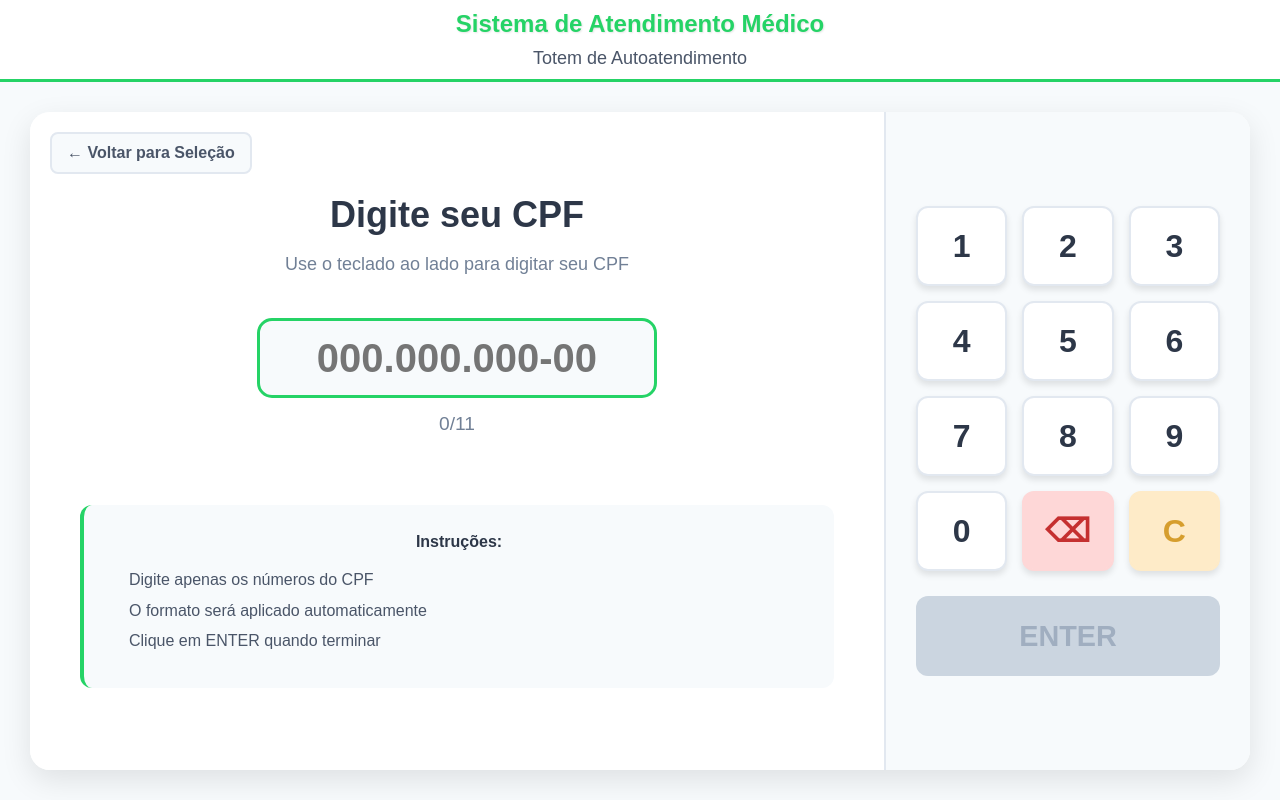
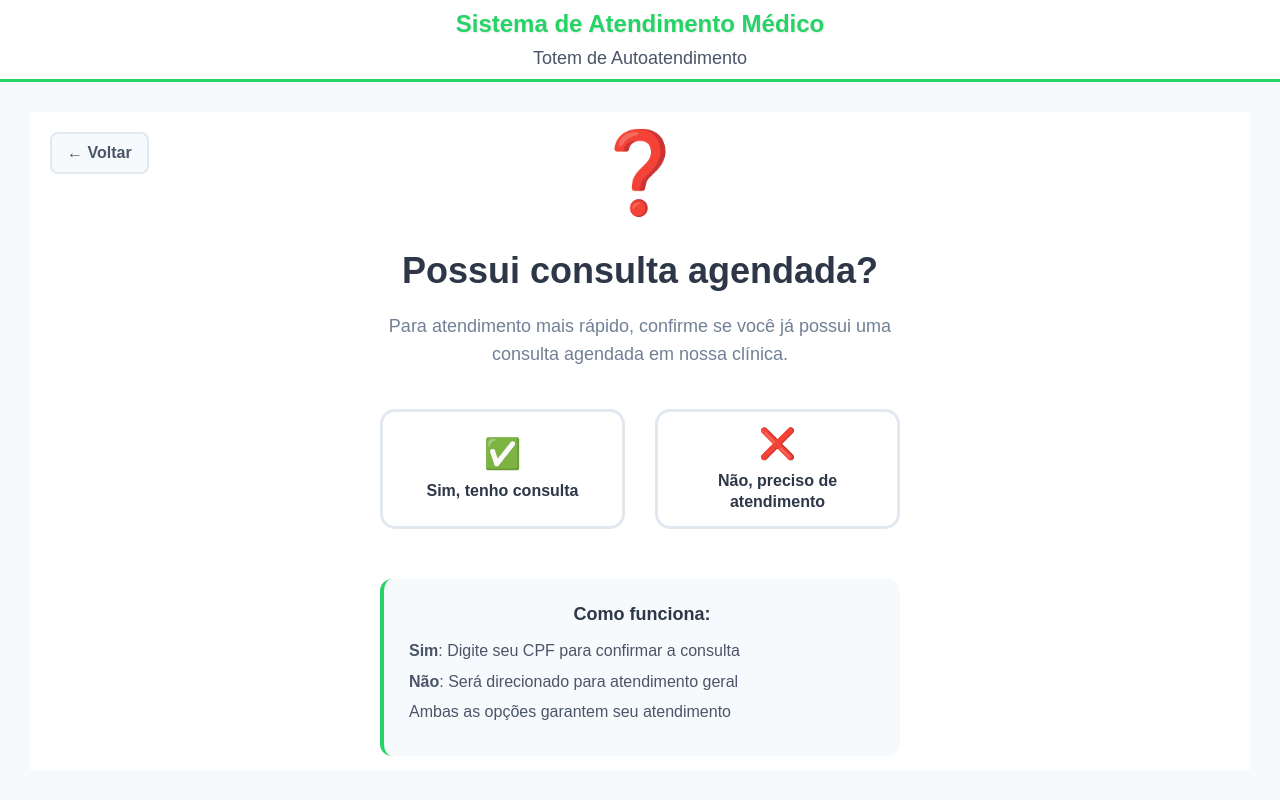
Before and after one commit to clovisantunes/totem, a React (Vite) app: page / in a window 1280 px wide. Both pictures are taken after a click on the button 349 px from the left and 367 px from the top of the page. Built offline with nearby package versions, Linux system fonts and the light colour scheme.

Commit message:
Added confirmScreen

```diff
--- a/src/components/Totem.tsx
+++ b/src/components/Totem.tsx
@@ -1,5 +1,6 @@
 import React, { useState } from 'react';
 import InitialScreen from './screens/InitialScreen';
+import ConsultaConfirmScreen from './screens/ConsultaConfirmScreen'; // Importe o novo componente
 import CpfScreen from './screens/CpfScreen';
 import HasAppointmentScreen from './screens/HasAppointmentScreen';
 import NoAppointmentScreen from './screens/NoAppointmentScreen';
@@ -104,10 +105,26 @@ const Totem: React.FC = () => {
         setState(prev => ({
           ...prev,
           loading: false,
+          currentScreen: 'consultaConfirm'
+        }));
+      } else {
+        generateTicket('assistance', serviceType);
+      }
+    }, 1000);
+  };
+
+  const handleConsultaConfirm = (temConsulta: boolean) => {
+    setState(prev => ({ ...prev, loading: true }));
+
+    setTimeout(() => {
+      if (temConsulta) {
+        setState(prev => ({
+          ...prev,
+          loading: false,
           currentScreen: 'cpf'
         }));
       } else {
-        generateTicket('assistance', serviceType);
+        generateTicket('assistance');
       }
     }, 1000);
   };
@@ -161,6 +178,16 @@ const Totem: React.FC = () => {
           />
         );
 
+      case 'consultaConfirm':
+        return (
+          <ConsultaConfirmScreen
+            loading={state.loading}
+            onSim={() => handleConsultaConfirm(true)}
+            onNao={() => handleConsultaConfirm(false)}
+            onBack={() => setState(prev => ({ ...prev, currentScreen: 'initial' }))}
+          />
+        );
+
       case 'cpf':
         return (
           <CpfScreen
@@ -169,7 +196,7 @@ const Totem: React.FC = () => {
             error={state.error}
             onCpfChange={handleCpfChange}
             onCpfSubmit={handleCpfSubmit}
-            onBack={() => setState(prev => ({ ...prev, currentScreen: 'initial' }))}
+            onBack={() => setState(prev => ({ ...prev, currentScreen: 'consultaConfirm' }))}
           />
         );
 
--- /dev/null
+++ b/src/components/screens/ConsultaConfirmScreen.tsx
@@ -0,0 +1,79 @@
+import React from 'react';
+import '../styles/screens/ConsultaConfirmScreen.css';
+
+interface ConsultaConfirmScreenProps {
+  loading: boolean;
+  onSim: () => void;
+  onNao: () => void;
+  onBack: () => void;
+}
+
+const ConsultaConfirmScreen: React.FC<ConsultaConfirmScreenProps> = ({
+  loading,
+  onSim,
+  onNao,
+  onBack
+}) => {
+  return (
+    <div className="screen consulta-confirm-screen">
+      <button className="back-button" onClick={onBack}>
+        ← Voltar
+      </button>
+
+      <div className="confirm-container">
+        <div className="confirm-icon">❓</div>
+
+        <h2>Possui consulta agendada?</h2>
+
+        <p className="confirm-description">
+          Para atendimento mais rápido, confirme se você já possui uma consulta agendada em nossa clínica.
+        </p>
+
+        <div className="confirm-options">
+          <button
+            className="confirm-btn sim-btn"
+            onClick={onSim}
+            disabled={loading}
+          >
+            {loading ? (
+              <span className="loading"></span>
+            ) : (
+              <>
+                <span className="btn-icon">✅</span>
+                <span className="btn-text">Sim, tenho consulta</span>
+              </>
+            )}
+            {loading && 'Processando...'}
+          </button>
+
+          <button
+            className="confirm-btn nao-btn"
+            onClick={onNao}
+            disabled={loading}
+          >
+            {loading ? (
+              <span className="loading"></span>
+            ) : (
+              <>
+                <span className="btn-icon">❌</span>
+                <span className="btn-text">Não, preciso de atendimento</span>
+              </>
+            )}
+            {loading && 'Processando...'}
+          </button>
+        </div>
+
+        <div className="confirm-instructions">
+          <h4>Como funciona:</h4>
+          <ul>
+            <li><strong>Sim</strong>: Digite seu CPF para confirmar a consulta</li>
+            <li><strong>Não</strong>: Será direcionado para atendimento geral</li>
+            <li>Ambas as opções garantem seu atendimento</li>
+          </ul>
+        </div>
+      </div>
+    </div>
+  );
+};
+
+export default ConsultaConfirmScreen;
--- /dev/null
+++ b/src/components/styles/screens/ConsultaConfirmScreen.css
@@ -0,0 +1,192 @@
+.screen.consulta-confirm-screen {
+  width: 100%;
+  height: 100%;
+  padding: 0;
+  margin: 0;
+  display: flex;
+  align-items: center;
+  justify-content: center;
+  background: #ffffff;
+  position: relative;
+}
+
+.confirm-container {
+  text-align: center;
+  max-width: 600px;
+  padding: 40px;
+  width: 100%;
+}
+
+.confirm-icon {
+  font-size: 80px;
+  margin-bottom: 30px;
+}
+
+.confirm-container h2 {
+  color: #2d3748;
+  font-size: 36px;
+  margin-bottom: 20px;
+  font-weight: 600;
+}
+
+.confirm-description {
+  color: #718096;
+  font-size: 18px;
+  line-height: 1.6;
+  margin-bottom: 40px;
+}
+
+.confirm-options {
+  display: flex;
+  gap: 30px;
+  margin-bottom: 50px;
+  justify-content: center;
+}
+
+.confirm-btn {
+  flex: 1;
+  max-width: 250px;
+  height: 120px;
+  border: 3px solid #e2e8f0;
+  border-radius: 15px;
+  background: #ffffff;
+  cursor: pointer;
+  transition: all 0.3s ease;
+  display: flex;
+  flex-direction: column;
+  align-items: center;
+  justify-content: center;
+  padding: 20px;
+}
+
+.confirm-btn:hover:not(:disabled) {
+  transform: translateY(-5px);
+  box-shadow: 0 10px 30px rgba(0, 0, 0, 0.1);
+}
+
+.confirm-btn:disabled {
+  cursor: not-allowed;
+  opacity: 0.7;
+}
+
+.sim-btn:hover:not(:disabled) {
+  border-color: #25d366;
+  background: #f0fff4;
+}
+
+.nao-btn:hover:not(:disabled) {
+  border-color: #3182ce;
+  background: #f0f4ff;
+}
+
+.btn-icon {
+  font-size: 30px;
+  margin-bottom: 10px;
+}
+
+.btn-text {
+  color: #2d3748;
+  font-size: 16px;
+  font-weight: 600;
+  line-height: 1.3;
+}
+
+.confirm-instructions {
+  background: #f7fafc;
+  padding: 25px;
+  border-radius: 12px;
+  border-left: 4px solid #25d366;
+}
+
+.confirm-instructions h4 {
+  color: #2d3748;
+  margin-bottom: 15px;
+  font-size: 18px;
+}
+
+.confirm-instructions ul {
+  text-align: left;
+  color: #4a5568;
+}
+
+.confirm-instructions li {
+  margin: 8px 0;
+  line-height: 1.4;
+}
+
+.back-button {
+  position: absolute;
+  top: 20px;
+  left: 20px;
+  background: #f7fafc;
+  border: 2px solid #e2e8f0;
+  border-radius: 8px;
+  padding: 12px 20px;
+  color: #4a5568;
+  font-size: 16px;
+  font-weight: 600;
+  cursor: pointer;
+  transition: all 0.3s ease;
+  z-index: 10;
+}
+
+.back-button:hover {
+  background: #25d366;
+  color: white;
+  border-color: #25d366;
+  transform: translateX(-3px);
+}
+
+.loading {
+  display: inline-block;
+  width: 24px;
+  height: 24px;
+  border: 3px solid #25d366;
+  border-radius: 50%;
+  border-top-color: transparent;
+  animation: spin 1s ease-in-out infinite;
+}
+
+@keyframes spin {
+  to { transform: rotate(360deg); }
+}
+
+/* Responsividade */
+@media (max-width: 768px) {
+  .confirm-options {
+    flex-direction: column;
+    align-items: center;
+  }
+
+  .confirm-btn {
+    max-width: 100%;
+    height: 100px;
+  }
+
+  .confirm-container {
+    padding: 20px;
+  }
+
+  .confirm-container h2 {
+    font-size: 28px;
+  }
+
+  .confirm-icon {
+    font-size: 60px;
+  }
+}
+
+@media (max-width: 480px) {
+  .confirm-btn {
+    height: 90px;
+    padding: 15px;
+  }
+
+  .btn-icon {
+    font-size: 24px;
+  }
+
+  .btn-text {
+    font-size: 14px;
+  }
+}
--- a/src/types/index.ts
+++ b/src/types/index.ts
@@ -1,5 +1,5 @@
 export interface TotemState {
-  currentScreen: 'initial' | 'cpf' | 'hasAppointment' | 'noAppointment' | 'ticket';
+  currentScreen: 'initial' | 'consultaConfirm' | 'cpf' | 'hasAppointment' | 'noAppointment' | 'ticket';
   cpf: string;
   hasAppointment: boolean;
   ticketNumber: number | null;
@@ -8,7 +8,6 @@ export interface TotemState {
   serviceType?: 'assistencial' | 'trabalho';
   ticketType?: 'confirmation' | 'assistance';
 }
-
 export interface TicketInfo {
   number: number;
   type: 'confirmation' | 'assistance';
```
